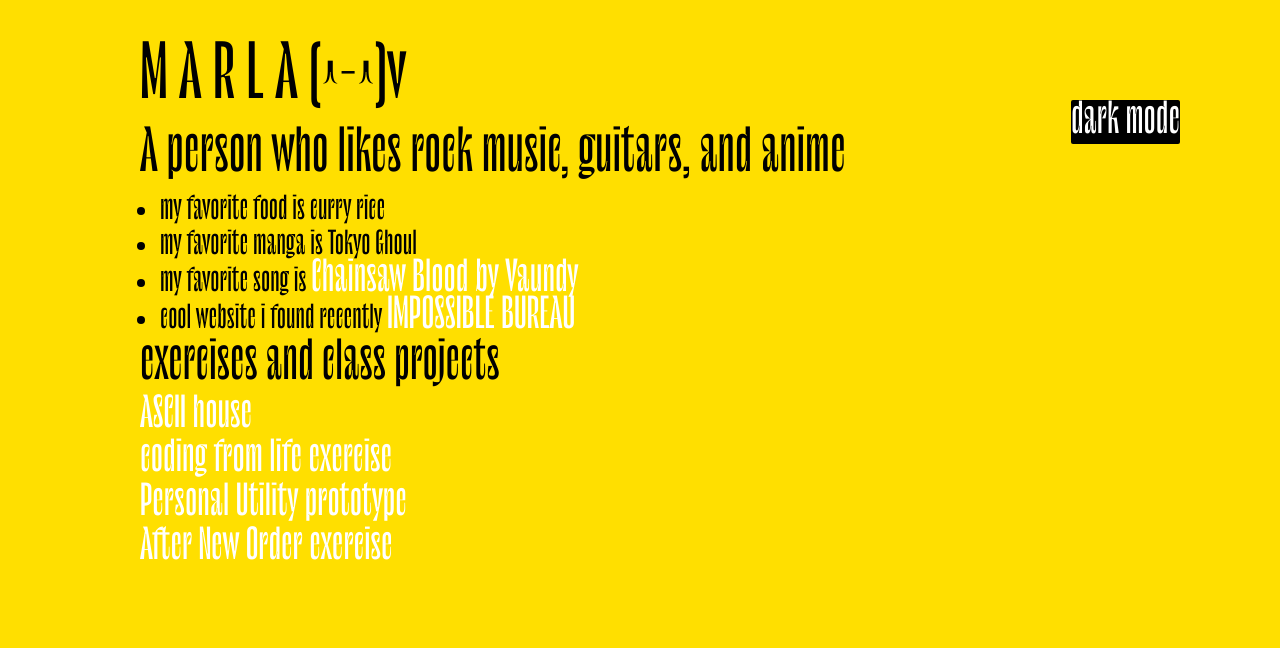
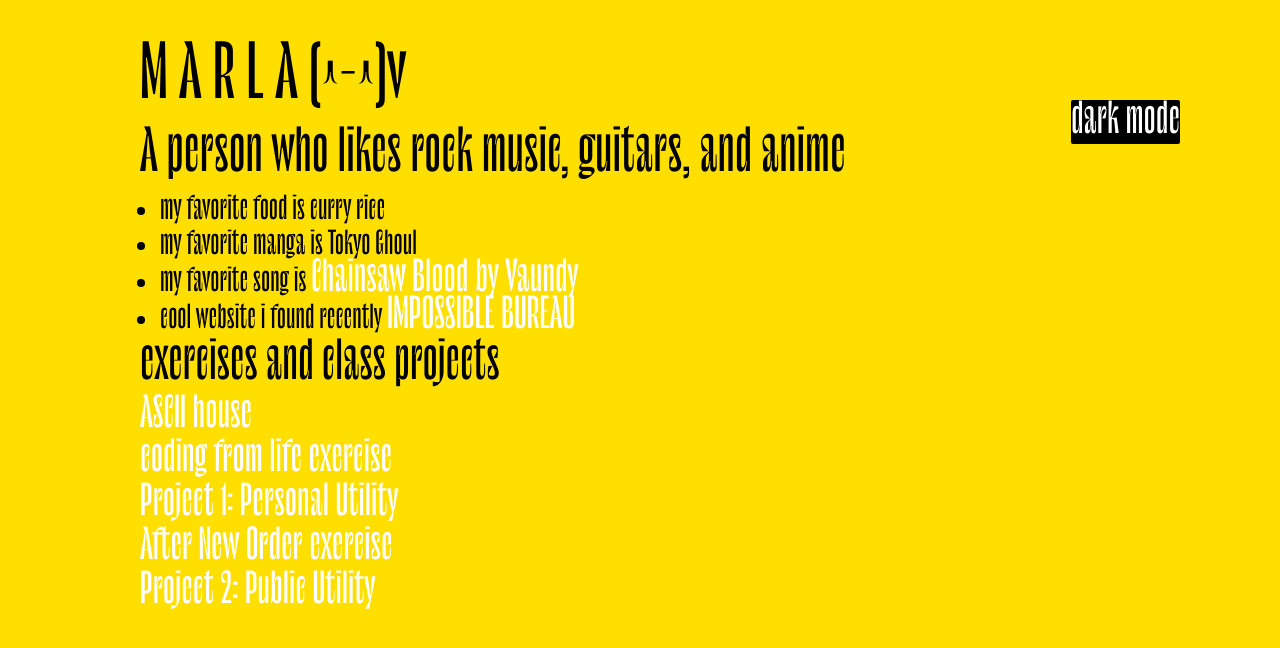
Before and after one commit to Marla237/UIDesign1, a plain HTML site: page index.html in a window 1280 px wide. Drawn offline with nearby package versions, Linux system fonts and the light colour scheme.

Commit message:
publicutility add

```diff
--- a/index.html
+++ b/index.html
@@ -41,8 +41,9 @@
         <div class="container">
           <a href="ascii/exterior-maralmaakhudree.html">ASCII house</a>
           <a href="codingfromlife/index.html">coding from life exercise</a>
-          <a href="https://docs.google.com/presentation/d/1u1qML7jWM8fmw8Q6ynXRJ7W-QZQ4X6FoCwRvgWtqpKc/edit#slide=id.p">Personal Utility prototype</a>
+          <a href="https://docs.google.com/presentation/d/1u1qML7jWM8fmw8Q6ynXRJ7W-QZQ4X6FoCwRvgWtqpKc/edit#slide=id.p">Project 1: Personal Utility</a>
           <a href="afterneworder/afterneworder-bag/index.html">After New Order exercise</a>
+          <a href="https://marlaharapeco.github.io/citypalette/">Project 2: Public Utility
         </div>
     </div>
   </div>
```
